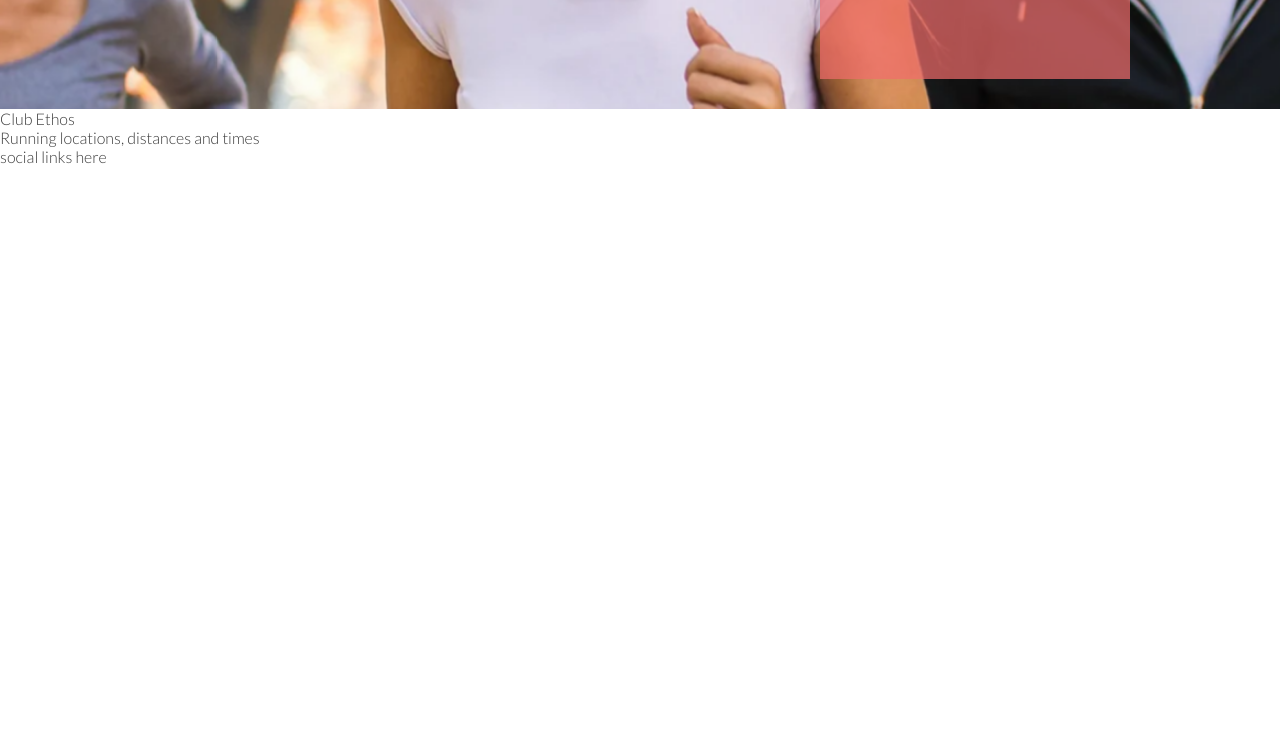
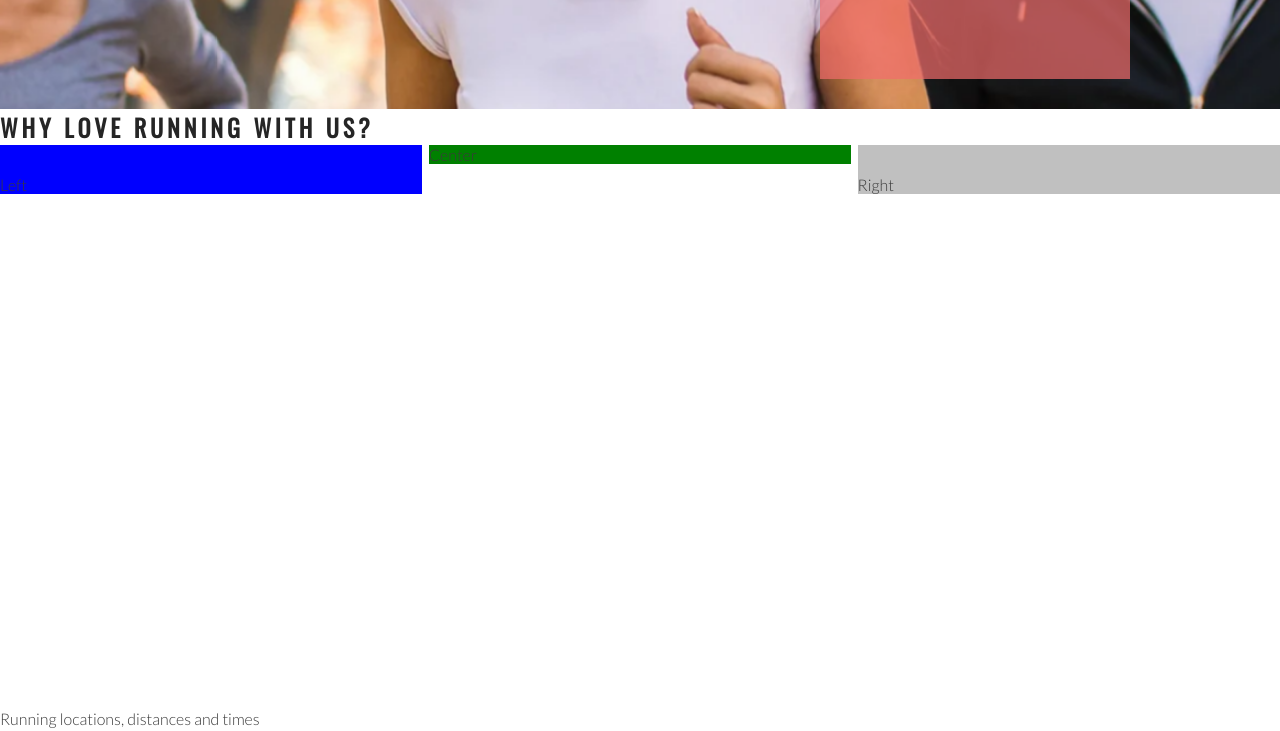
Before and after one commit to CarlssonOscar/love-running, a plain HTML site: page index.html in a window 1280 px wide. Shown: the part 566-1297 px from the top of the page. Before the commit the page ends 800 px from the top, so only its background shows below. Drawn offline with nearby package versions, Linux system fonts and the light colour scheme.

Commit message:
Add club ethos main structure

```diff
--- a/assets/css/style.css
+++ b/assets/css/style.css
@@ -24,6 +24,7 @@ h1, h2 {
 #logo {
     float: left;
     font-size: 280%;
+    margin-left: 30px;
 }
 
 /* navigation links */
@@ -110,3 +111,29 @@ h1, h2 {
 
     position: absolute;
 }
+
+/* club ethos */
+
+#club-ethos {
+    height: 600px;
+}
+
+#left-about {
+    padding-top: 30px;
+    width: 33%;
+    float: left;
+    background-color: blue;
+}
+
+#right-about {
+    padding-top: 30px;
+    width: 33%;
+    float: right;
+    background-color: silver;
+}
+
+#center-about {
+    width: 33%;
+    margin: 0 auto;
+    background-color: green;
+}
--- a/index.html
+++ b/index.html
@@ -12,7 +12,6 @@
     <title>Love Running</title>
 </head>
 
-<body>
     <header>
         <a href="index.html"></a>
         <h1 id="logo">Love Running</h1>
@@ -37,8 +36,11 @@
             <h3>Dublin Docklans & Phoenix Park</h3>
         </div>
     </section>
-    <section>
-        Club Ethos
+    <section id="club-ethos">
+        <h1>Why Love Running With Us?</h1>
+        <div id="left-about">Left</div>
+        <div id="right-about">Right</div>
+        <div id="center-about">Center</div>
     </section>
     <section>
         Running locations, distances and times
```
